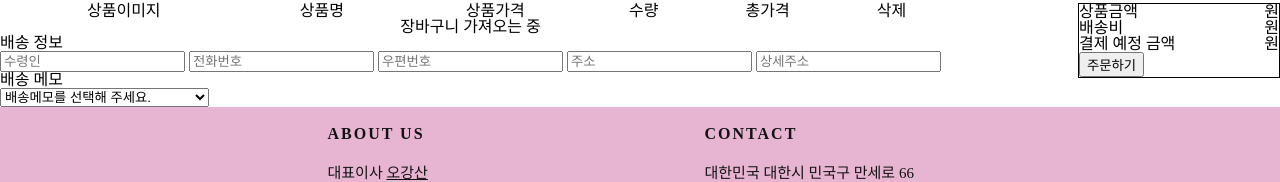
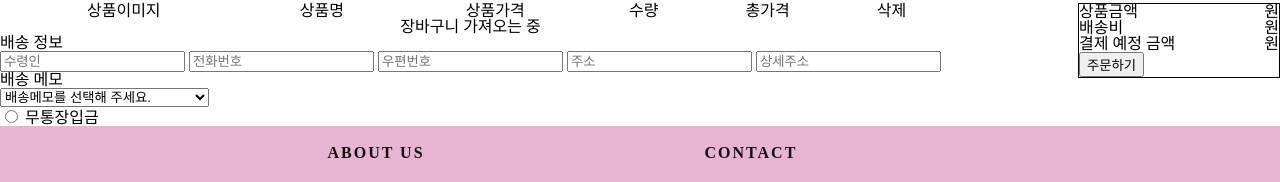
Before and after one commit to tpdus001129/daladala-bookstore, a website: page views/order/index.html in a window 1280 px wide. Shown: the part 137-319 px from the top of the page. Drawn offline with Linux system fonts and the light colour scheme.

Commit message:
Refactor: #14 무통장입금 링크에서 라디오버튼으로 변경

```diff
--- a/views/order/index.html
+++ b/views/order/index.html
@@ -92,9 +92,9 @@
                 </select>
               </ul>
             </div>
-            <!-- <div class="delivery-pay">
-              <a href="" class="Apay"> <span>무통장입금</span> </a>
-            </div> -->
+            <div class="delivery-pay">
+              <input type="radio" name="pay-type" value="pay" /> 무통장입금
+            </div>
           </div>
           <div class="payments">
             <aside>
```
